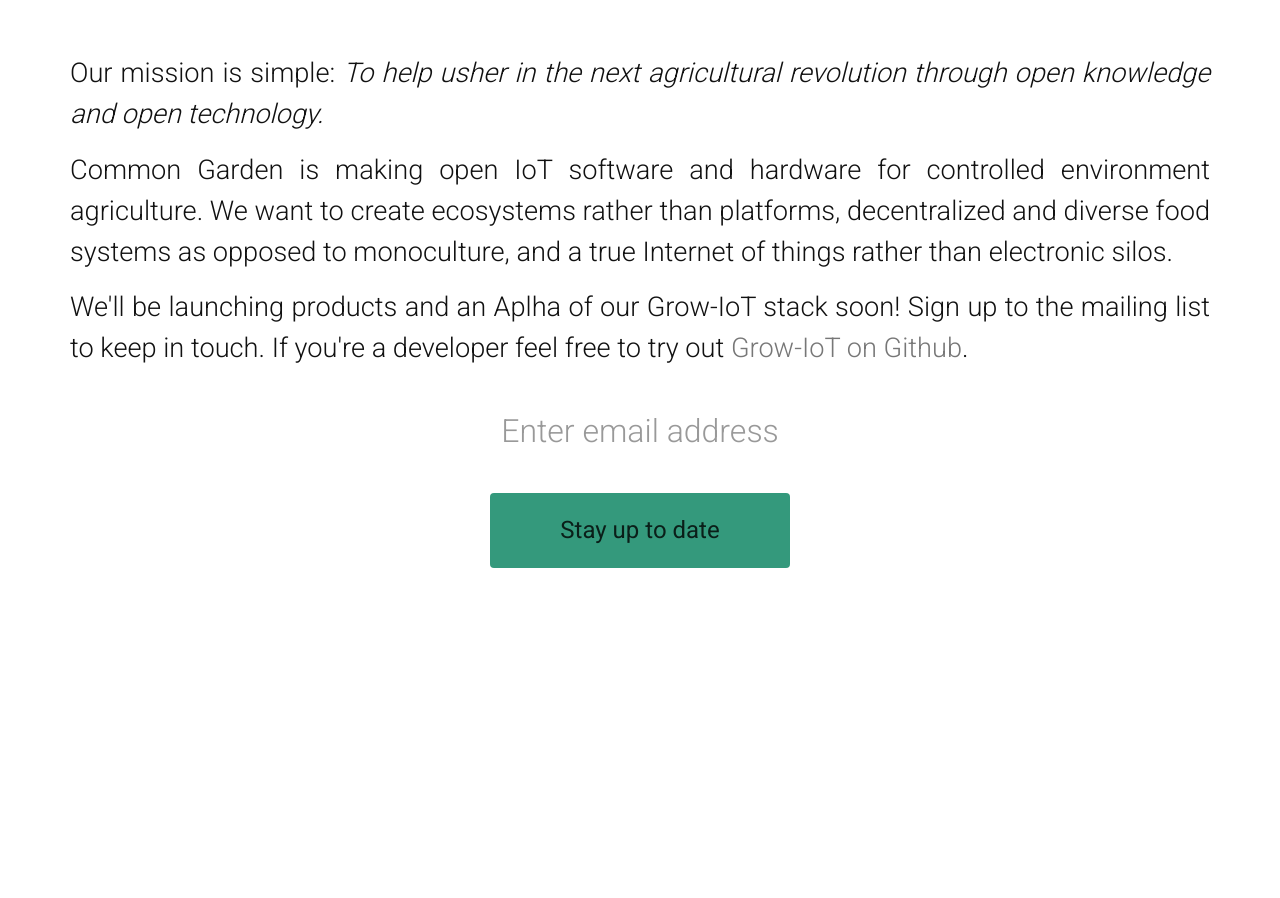
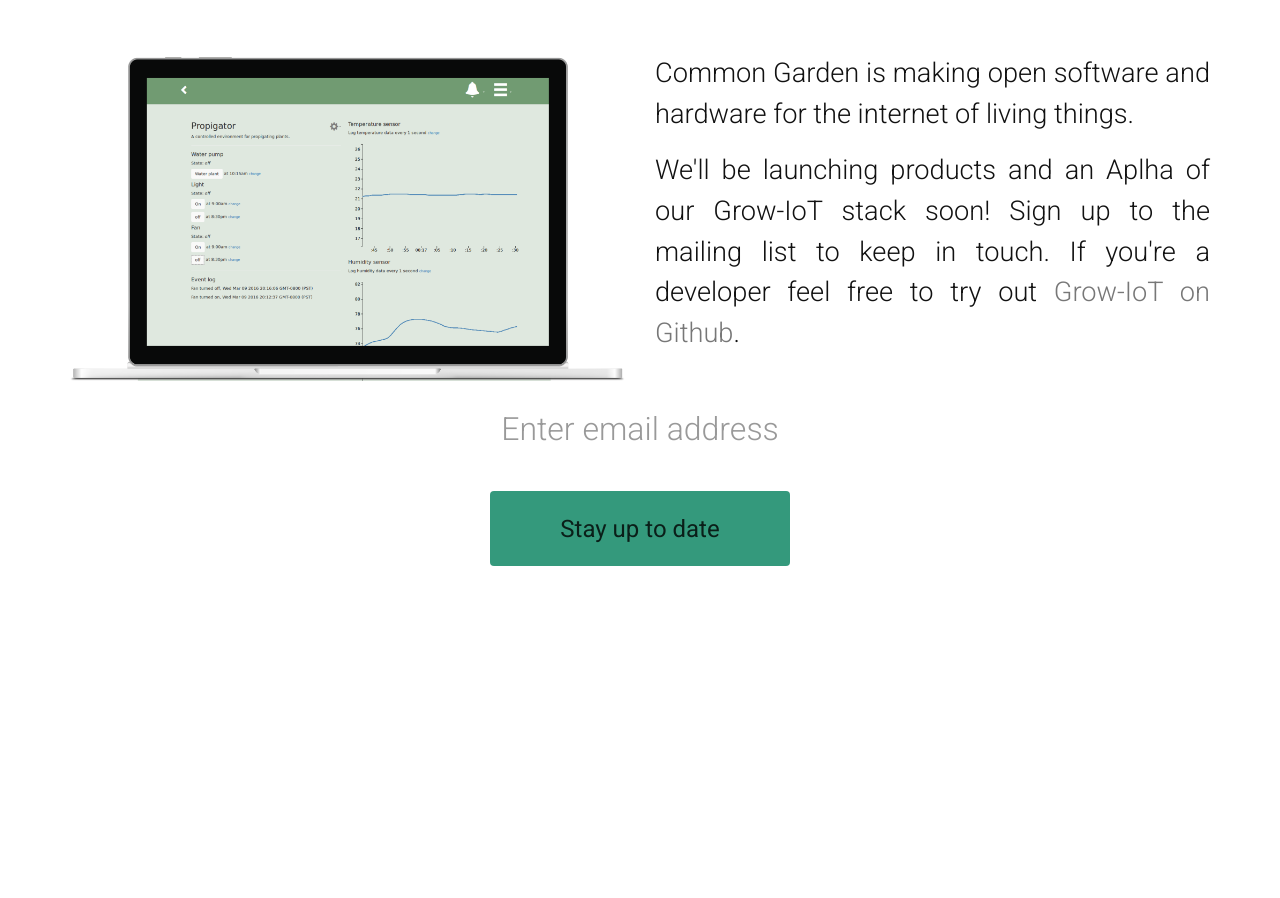
Before and after one commit to CommonGarden/Website, a Jekyll site: the page built from index.html, in a window 1280 px wide. Shown: the part 352-1250 px from the top of the page. Built offline with Jekyll 4.4.1, drawn with Linux system fonts in a browser that asks for light colours.

Commit message:
Add new image, think about new text...

```diff
--- a/index.html
+++ b/index.html
@@ -14,13 +14,31 @@
 
 <section class="content">
   <div class="container">
-        <div class="row">
-            <div class="col-lg-12 call-to-action">
-              <p>Our mission is simple: <em>To help usher in the next agricultural revolution through open knowledge and open technology.</em></p>
+        <div class="row call-to-action">
+            <div class="col-lg-6">
+                <img src="img/growapp.png">
+            </div>
+            <div class="col-lg-6">
+              <!-- <p>Our mission is simple: <em>To help usher in the next agricultural revolution through open knowledge and open technology.</em></p> -->
 
-              <p>Common Garden is making open IoT software and hardware for controlled environment agriculture. We want to create ecosystems rather than platforms, decentralized and diverse food systems as opposed to monoculture, and a true Internet of things rather than electronic silos.</p>
+              <p>Common Garden is making open software and hardware for the internet of living things.</p>
 
               <p>We'll be launching products and an Aplha of our Grow-IoT stack soon! Sign up to the mailing list to keep in touch. If you're a developer feel free to try out <a href="https://github.com/CommonGarden/Grow-IoT">Grow-IoT on Github</a>.</p>
+
+
+<!--               Our principles:
+
+              Openness:
+
+
+              Decentralized and Diverse
+              The future of agriculture is locally grown food of all different kinds.
+
+              Open hardware:
+              We want this to drive down the price of common components (like smart powerstrips and basic sensors) and increase demand for IoT devices (in turn, creating more data).
+
+              Security and Privacy:
+ -->
 
             </div>
         </div>
```
Also changed, not shown: img/growapp.png (added).
